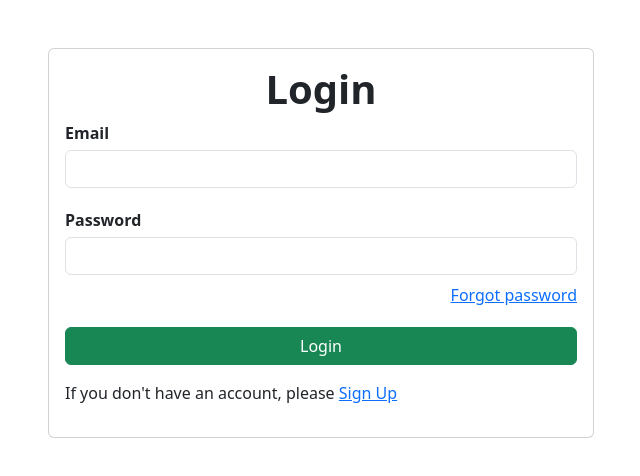
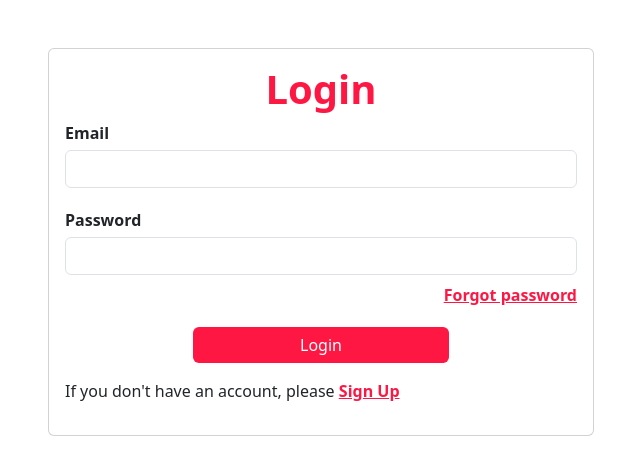
Before and after one commit to HanumanSonwal/New-Assignment, a React (Create React App) app: page / in a window 1280 px wide. Shown: the top 476 px of the page, without its empty margins (319-959 px from the left). Built offline with nearby package versions, Linux system fonts and the light colour scheme.

Commit message:
add zomato theme

```diff
--- a/src/App.css
+++ b/src/App.css
@@ -240,8 +240,18 @@ button:hover {
 }
 
 .sidebar-link.active {
-  background-color: #007bff;
+  background-color: #ff1744;
   color: #fff;
+}
+.demo-btn{
+  color: #ff1744;
+  font-weight: bold;
+}
+.btn{
+  background-color: #ff1744 !important;
+  border: none !important;
+  color: #fff !important;
+
 }
 
 .sidebar-link-icon {
@@ -250,6 +260,11 @@ button:hover {
 
 .sidebar-link-text {
   flex-grow: 1;
+}
+.btn-custom {
+  width: 50%;
+  margin: 0 auto !important; /* Center the button */
+  display: block !important; /* Make the button a block element */
 }
 
 
@@ -277,5 +292,6 @@ button:hover {
 }
 
 .card-title {
+  color: #ff1744 !important;
   font-weight: bold;
 }
--- a/src/Auth-section/ForgotPassword.jsx
+++ b/src/Auth-section/ForgotPassword.jsx
@@ -27,9 +27,8 @@ const ForgotPassword = () => {
         alert(data.message);
         console.log("Reset token:", data.resetToken);
 
-        Navigate(`/reset-password/${data.resetToken}`);
+        // Navigate(`/reset-password/${data.resetToken}`);
         setResetToken(data.resetToken);
-        // Navigate("/reset-password");
       } else {
         const errorData = await response.json();
         alert(errorData.message);
@@ -60,21 +59,20 @@ const ForgotPassword = () => {
                   />
                 </div>
 
-                <button type="submit" className="btn btn-success">
+                <button type="submit" className="btn btn-custom">
                   Send
                 </button>
                 <p className="mt-3">
                   If you don't have an account, please{" "}
-                  <Link to="/signup">Sign Up</Link>
+                  <Link className="demo-btn" to="/signup">
+                    Sign Up
+                  </Link>
                 </p>
               </form>
             </div>
           </div>
         </div>
       </div>
-      <div className="">
-        {/* {resetToken && <ResetPassword resetToken={resetToken} />} */}
-      </div>
     </div>
   );
 };
--- a/src/Auth-section/Login.jsx
+++ b/src/Auth-section/Login.jsx
@@ -43,7 +43,7 @@ const Login = () => {
         <div className="col-md-6">
           <div className="card">
             <div className="card-body">
-              <h1 className="card-title text-center ">Login</h1>
+              <h1 className=" text-center  demo-btn">Login</h1>
               <form onSubmit={handleSubmit}>
                 <div className="form-group">
                   <label htmlFor="email">Email</label>
@@ -67,15 +67,19 @@ const Login = () => {
                     required
                   />
                   <div className="d-flex  justify-content-end mt-2">
-                    <Link to="/forgot-password">Forgot password</Link>
+                    <Link className="demo-btn" to="/forgot-password">
+                      Forgot password
+                    </Link>
                   </div>
                 </div>
-                <button type="submit" className="btn btn-success ">
+                <button type="submit" className="btn  btn-custom ">
                   Login
                 </button>
                 <p className="mt-3 ">
                   If you don't have an account, please{" "}
-                  <Link to="/signup">Sign Up</Link>
+                  <Link className="demo-btn" to="/signup">
+                    Sign Up
+                  </Link>
                 </p>
               </form>
             </div>
--- a/src/Auth-section/ResetPassword.jsx
+++ b/src/Auth-section/ResetPassword.jsx
@@ -73,7 +73,7 @@ const ResetPassword = () => {
                     required
                   />
                 </div>
-                <button type="submit" className="btn btn-success">
+                <button type="submit" className="btn btn-custom">
                   Reset Password
                 </button>
               </form>
--- a/src/Auth-section/SignUp.jsx
+++ b/src/Auth-section/SignUp.jsx
@@ -1,6 +1,7 @@
 import React, { useState } from "react";
 import "../App.css";
 import VerifyOTP from "./VerifyOtp";
+import { Link } from "react-router-dom";
 
 const SignUp = ({ onSignUp }) => {
   const [formData, setFormData] = useState({
@@ -159,9 +160,15 @@ const SignUp = ({ onSignUp }) => {
                     onChange={handleChange}
                   />
                 </div>
-                <button type="submit" className="btn btn-success ">
+                <button type="submit" className="btn btn-custom ">
                   Sign Up
                 </button>
+                <p className="mt-3 ">
+                  If you have an account, please{" "}
+                  <Link className="demo-btn" to="/">
+                    Login
+                  </Link>
+                </p>
               </form>
             </div>
           </div>
--- a/src/Dashboard/Profile.jsx
+++ b/src/Dashboard/Profile.jsx
@@ -137,7 +137,7 @@ function Profile() {
                 <div className="card-body w-50 text-center">
                   <button
                     type="button"
-                    className="btn btn-primary"
+                    className="btn "
                     data-bs-toggle="modal"
                     data-bs-target="#exampleModal"
                     data-bs-whatever="@mdo"
--- a/src/Dashboard/Sidebar.jsx
+++ b/src/Dashboard/Sidebar.jsx
@@ -26,7 +26,7 @@ function Sidebar() {
       );
       console.log(response, "response");
 
-      if (response.data.status == true) {
+      if (response.data.status === true) {
         localStorage.removeItem("token");
 
         Navigate("/");
--- a/src/Dashboard/VendorsList.jsx
+++ b/src/Dashboard/VendorsList.jsx
@@ -52,7 +52,7 @@ function VendorsList() {
             <th>Phone</th>
             <th>Address</th>
             <th>Description</th>
-            <th>action</th>
+            <th style={{ width: "150px" }}>action</th>
           </tr>
         </thead>
         <tbody>
@@ -72,6 +72,7 @@ function VendorsList() {
               <td>{vendor.description}</td>
               <td>
                 <button
+                  className="btn btn-success"
                   onClick={() => Navigate(`/portal/venders-list/${vendor._id}`)}
                 >
                   view item
```
